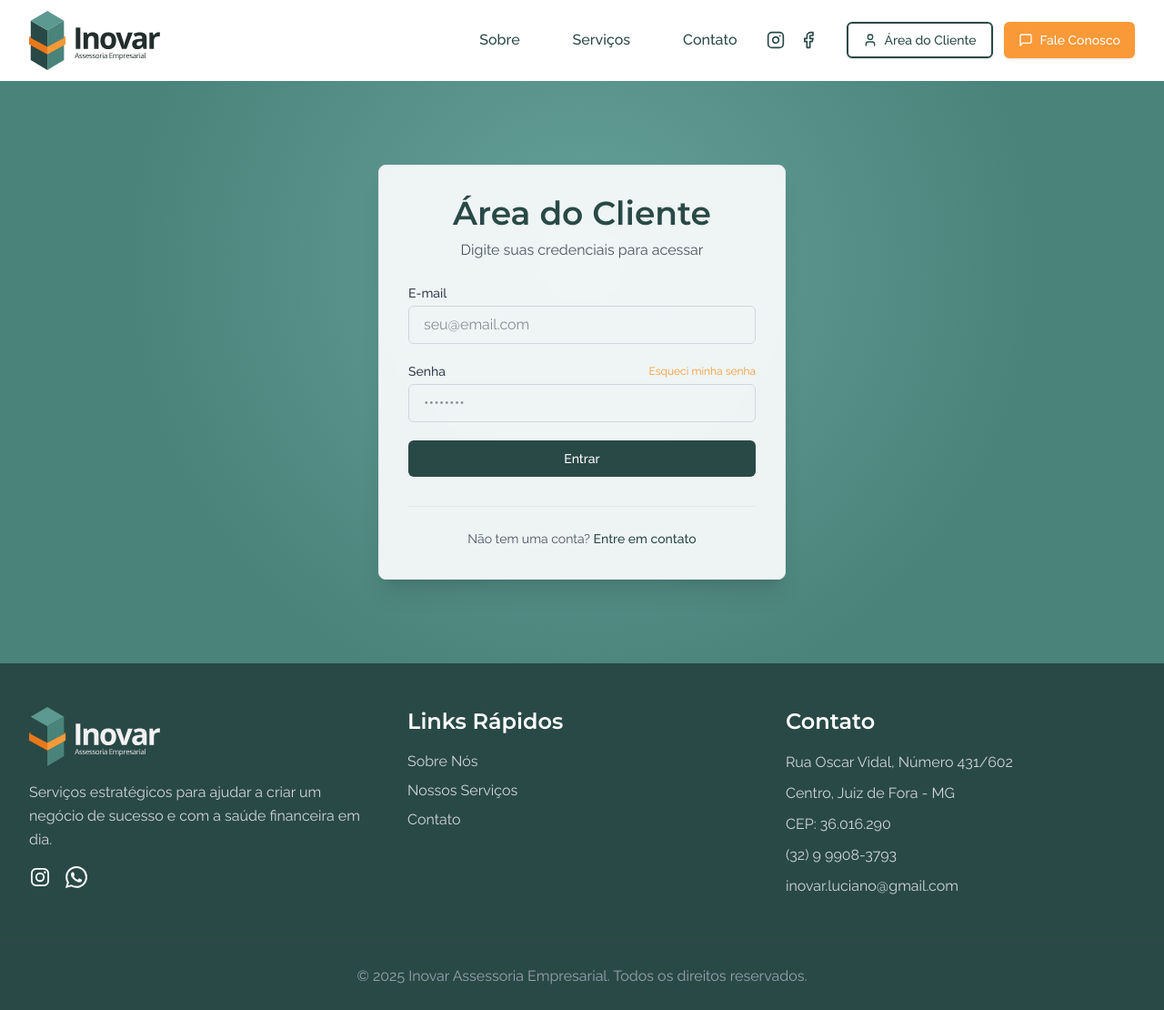
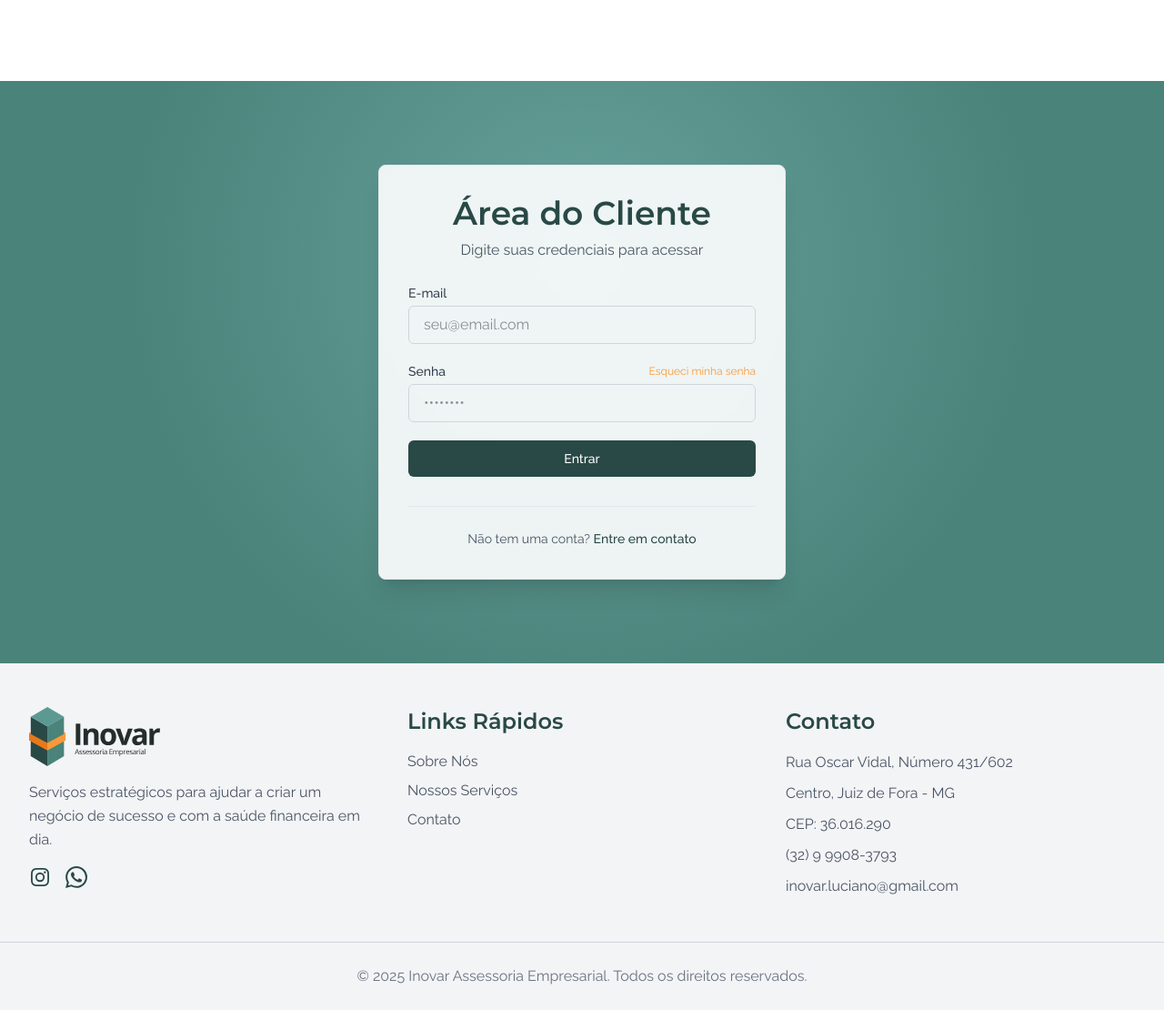
Before and after one commit to humbertopaiva/site-inovar, a Next.js app: page /cliente in a window 1280 px wide. Shown: the whole page at 91% size. Built offline with nearby package versions, Linux system fonts and the light colour scheme.

Commit message:
build: v1

```diff
--- a/src/components/common/cta.tsx
+++ b/src/components/common/cta.tsx
@@ -62,7 +62,21 @@ const CTA = () => {
   };
 
   return (
-    <section className="bg-primary py-16 overflow-hidden">
+    <section
+      id="contato"
+      className="py-16 overflow-hidden relative"
+      style={{
+        background:
+          "linear-gradient(135deg, var(--primary) 0%, #1c3535 50%, #0f1f1e 100%)",
+        backgroundImage: `
+          radial-gradient(circle at 30% 20%, rgba(74, 131, 122, 0.4) 0%, transparent 50%),
+          radial-gradient(circle at 70% 80%, rgba(250, 153, 55, 0.3) 0%, transparent 40%),
+          linear-gradient(135deg, var(--primary) 0%, #1c3535 50%, #0f1f1e 100%)
+        `,
+        backgroundSize: "100% 100%, 100% 100%, 100% 100%",
+        backgroundBlendMode: "screen, overlay, normal",
+      }}
+    >
       <div className="container" ref={sectionRef}>
         <motion.div
           className="grid grid-cols-1 md:grid-cols-2 gap-8 items-center"
@@ -95,7 +109,7 @@ const CTA = () => {
               className="flex flex-col sm:flex-row gap-4"
               variants={itemVariants}
             >
-              <DiagonalButton variant="accent">
+              <DiagonalButton variant="accent" className="cursor-pointer">
                 <Link
                   href={formatWhatsAppLink(
                     "32999083793",
--- a/src/components/layouts/footer.tsx
+++ b/src/components/layouts/footer.tsx
@@ -9,7 +9,7 @@ const Footer = () => {
   const currentYear = new Date().getFullYear();
 
   return (
-    <footer className="bg-primary text-white">
+    <footer className="bg-gray-100 text-gray-800">
       <div className="container py-12">
         <div className="grid grid-cols-1 md:grid-cols-3 gap-8">
           <div>
@@ -17,7 +17,7 @@ const Footer = () => {
               <Link href="/" className="flex items-center z-20">
                 <Image
                   alt="Logo Inovar"
-                  src={"/logo-inovar-branca.svg"}
+                  src={"/logo-inovar.svg"}
                   width={144}
                   height={144}
                   className=""
@@ -25,14 +25,14 @@ const Footer = () => {
                 />
               </Link>
             </div>
-            <p className="text-gray-300 mb-4">
+            <p className="text-gray-600 mb-4">
               Serviços estratégicos para ajudar a criar um negócio de sucesso e
               com a saúde financeira em dia.
             </p>
             <div className="flex space-x-4">
               <a
                 href="https://www.instagram.com/inovarassessoriajf/"
-                className="text-white hover:text-accent transition-colors"
+                className="text-primary hover:text-accent transition-colors"
               >
                 <svg
                   className="w-6 h-6"
@@ -47,7 +47,7 @@ const Footer = () => {
                 href={formatWhatsAppLink("32999083793")}
                 target="_blank"
                 rel="noreferrer"
-                className="text-white hover:text-accent transition-colors"
+                className="text-primary hover:text-accent transition-colors"
               >
                 <svg
                   className="w-6 h-6"
@@ -62,14 +62,14 @@ const Footer = () => {
           </div>
 
           <div>
-            <h4 className="text-xl font-serif text-white mb-4">
+            <h4 className="text-xl font-serif text-primary mb-4">
               Links Rápidos
             </h4>
             <ul className="space-y-2">
               <li>
                 <Link
                   href="#sobre"
-                  className="text-gray-300 hover:text-accent transition-colors"
+                  className="text-gray-600 hover:text-accent transition-colors"
                 >
                   Sobre Nós
                 </Link>
@@ -77,7 +77,7 @@ const Footer = () => {
               <li>
                 <Link
                   href="#servicos"
-                  className="text-gray-300 hover:text-accent transition-colors"
+                  className="text-gray-600 hover:text-accent transition-colors"
                 >
                   Nossos Serviços
                 </Link>
@@ -85,7 +85,7 @@ const Footer = () => {
               <li>
                 <Link
                   href="#contato"
-                  className="text-gray-300 hover:text-accent transition-colors"
+                  className="text-gray-600 hover:text-accent transition-colors"
                 >
                   Contato
                 </Link>
@@ -94,8 +94,8 @@ const Footer = () => {
           </div>
 
           <div>
-            <h4 className="text-xl font-serif text-white mb-4">Contato</h4>
-            <address className="not-italic text-gray-300">
+            <h4 className="text-xl font-serif text-primary mb-4">Contato</h4>
+            <address className="not-italic text-gray-600">
               <p className="mb-2">Rua Oscar Vidal, Número 431/602</p>
               <p className="mb-2">Centro, Juiz de Fora - MG</p>
               <p className="mb-2">CEP: 36.016.290</p>
@@ -120,9 +120,9 @@ const Footer = () => {
         </div>
       </div>
 
-      <div className="border-t border-gray-700 pb-12 md:pb-0">
+      <div className="border-t border-gray-300">
         <div className="container py-6">
-          <p className="text-center text-gray-400">
+          <p className="text-center text-gray-500">
             &copy; {currentYear} Inovar Assessoria Empresarial. Todos os
             direitos reservados.
           </p>
--- a/src/components/navigation/navbar.tsx
+++ b/src/components/navigation/navbar.tsx
@@ -17,9 +17,45 @@ import {
   Facebook,
 } from "lucide-react";
 
+// Hook para detectar a interseção com o footer
+const useFooterIntersection = () => {
+  const [isFooterVisible, setIsFooterVisible] = useState(false);
+
+  useEffect(() => {
+    // Encontrar o elemento footer
+    const footer = document.querySelector("footer");
+
+    if (!footer) return;
+
+    // Criar instância do Intersection Observer
+    const observer = new IntersectionObserver(
+      (entries) => {
+        // Atualizar o estado quando a interseção mudar
+        setIsFooterVisible(entries[0].isIntersecting);
+      },
+      {
+        // Configurar para detectar quando pelo menos 10% do footer está visível
+        threshold: 0.1,
+        rootMargin: "100px 0px 0px 0px", // Margem extra acima do footer
+      }
+    );
+
+    // Observar o footer
+    observer.observe(footer);
+
+    // Limpar o observer quando o componente for desmontado
+    return () => {
+      observer.disconnect();
+    };
+  }, []);
+
+  return isFooterVisible;
+};
+
 const Navbar = () => {
   const [isMenuOpen, setIsMenuOpen] = useState(false);
   const [isScrolled, setIsScrolled] = useState(false);
+  const isFooterVisible = useFooterIntersection();
 
   // Detectar scroll para ajustar a transparência
   useEffect(() => {
@@ -66,21 +102,27 @@ const Navbar = () => {
     setIsMenuOpen(!isMenuOpen);
   };
 
-  // URLs das redes sociais - substitua com seus próprios links
+  // URLs das redes sociais
   const socialLinks = {
-    instagram: "https://www.instagram.com/inovarassessoria",
+    instagram: "https://www.instagram.com/inovarassessoriajf",
     facebook: "https://www.facebook.com/inovarassessoria",
   };
 
   return (
-    <nav
+    <motion.nav
       className={`py-3 sticky top-0 z-50 transition-all duration-300 ${
         isScrolled && !isMenuOpen
           ? "bg-white/70 backdrop-blur-md border-b border-gray-100/50 shadow-sm"
           : isMenuOpen
-          ? "bg-white" // Remover o efeito de vidro embacado quando o menu está aberto
+          ? "bg-white"
           : "bg-white/50 backdrop-blur-sm"
       }`}
+      initial={{ y: 0 }}
+      animate={{
+        y: isFooterVisible ? -100 : 0,
+        opacity: isFooterVisible ? 0 : 1,
+      }}
+      transition={{ duration: 0.4 }}
     >
       <div className="container flex justify-between items-center">
         <Link href="/" className="flex items-center z-20">
@@ -90,7 +132,6 @@ const Navbar = () => {
             width={144}
             height={144}
             className=""
-            objectFit="contain"
           />
         </Link>
 
@@ -154,7 +195,7 @@ const Navbar = () => {
               asChild
               className="border-primary text-primary bg-transparent hover:bg-primary hover:text-accent hover:border-accent rounded-md py-2 px-4 shadow-sm hover:shadow-md transition-all duration-300 border-2 group overflow-hidden"
             >
-              <Link href="/cliente" className="flex items-center relative ">
+              <Link href="/cliente" className="flex items-center relative">
                 <span className="absolute inset-0 w-full h-full bg-accent/10 -translate-x-full group-hover:translate-x-0 transition-transform duration-300"></span>
                 <User className="w-4 h-4 mr-2 transition-transform duration-300 group-hover:scale-110" />
                 <span className="relative z-10">Área do Cliente</span>
@@ -213,7 +254,7 @@ const Navbar = () => {
         </div>
       </div>
 
-      {/* Mobile Menu com AnimatePresence para transições suaves */}
+      {/* Mobile Menu com AnimatePresence */}
       <AnimatePresence>
         {isMenuOpen && (
           <motion.div
@@ -256,7 +297,7 @@ const Navbar = () => {
                   >
                     <Link
                       href={item.href}
-                      className="text-primary hover:text-secondary transition-colors  px-4 block flex items-center text-lg font-medium"
+                      className="text-primary hover:text-secondary transition-colors px-4 block flex items-center text-lg font-medium"
                       onClick={() => setIsMenuOpen(false)}
                     >
                       <span className="mr-3 text-accent">{item.icon}</span>
@@ -333,22 +374,13 @@ const Navbar = () => {
                   >
                     <Instagram size={24} />
                   </a>
-                  <a
-                    href={socialLinks.facebook}
-                    target="_blank"
-                    rel="noopener noreferrer"
-                    className="text-primary hover:text-accent transition-colors p-2 bg-gray-50 rounded-full"
-                    aria-label="Facebook"
-                  >
-                    <Facebook size={24} />
-                  </a>
                 </div>
               </motion.div>
             </motion.div>
           </motion.div>
         )}
       </AnimatePresence>
-    </nav>
+    </motion.nav>
   );
 };
 
--- a/src/components/ui/diagonal-button.tsx
+++ b/src/components/ui/diagonal-button.tsx
@@ -162,7 +162,7 @@ const DiagonalButton = React.forwardRef<HTMLButtonElement, DiagonalButtonProps>(
 
     return (
       <div
-        className="relative group min-w-3xs h-12 overflow-visible"
+        className="relative group min-w-3xs h-12 overflow-visible cursor-pointer"
         id="diagonal-button-container"
       >
         {/* Background shadow for 3D effect */}
--- /dev/null
+++ b/src/hooks/useFooterIntersection.ts
@@ -0,0 +1,38 @@
+// src/hooks/useFooterIntersection.ts
+"use client";
+
+import { useState, useEffect } from "react";
+
+export const useFooterIntersection = () => {
+  const [isFooterVisible, setIsFooterVisible] = useState(false);
+
+  useEffect(() => {
+    // Encontrar o elemento footer
+    const footer = document.querySelector("footer");
+
+    if (!footer) return;
+
+    // Criar instância do Intersection Observer
+    const observer = new IntersectionObserver(
+      ([entry]) => {
+        // Atualizar o estado quando a interseção mudar
+        setIsFooterVisible(entry.isIntersecting);
+      },
+      {
+        // Configurar para detectar quando pelo menos 10% do footer está visível
+        threshold: 0.1,
+        rootMargin: "100px 0px 0px 0px", // Margem extra acima do footer para antecipar a transição
+      }
+    );
+
+    // Observar o footer
+    observer.observe(footer);
+
+    // Limpar o observer quando o componente for desmontado
+    return () => {
+      observer.disconnect();
+    };
+  }, []);
+
+  return isFooterVisible;
+};
```
